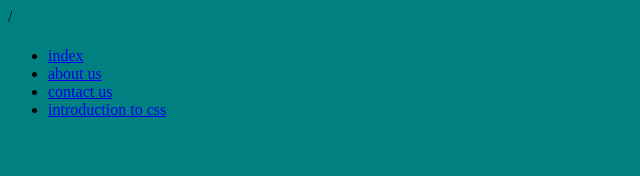
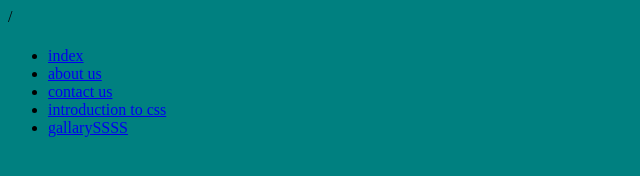
Before and after one commit to mawidinathan/my-web-site, a plain HTML site: page Index.html in a window 1280 px wide. Shown: the full height of the page, 0-640 px from the left. Drawn offline with Linux system fonts and the light colour scheme.

Commit message:
Update Index.html

```diff
--- a/Index.html
+++ b/Index.html
@@ -14,6 +14,7 @@
  <li><a href="aboutus.html">about us</a></li>
  <li><a href="contact.html">contact us</a></li>
  <li><a href= "intross.html">introduction to css</a></li>
+ <li><a href="gallary.html">gallarySSSS</a></li>
 </ul>
 
 </body>
```
